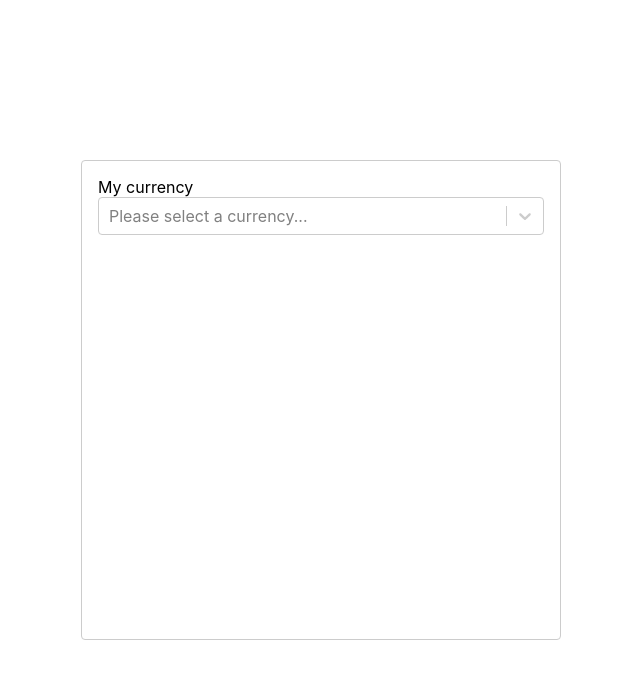
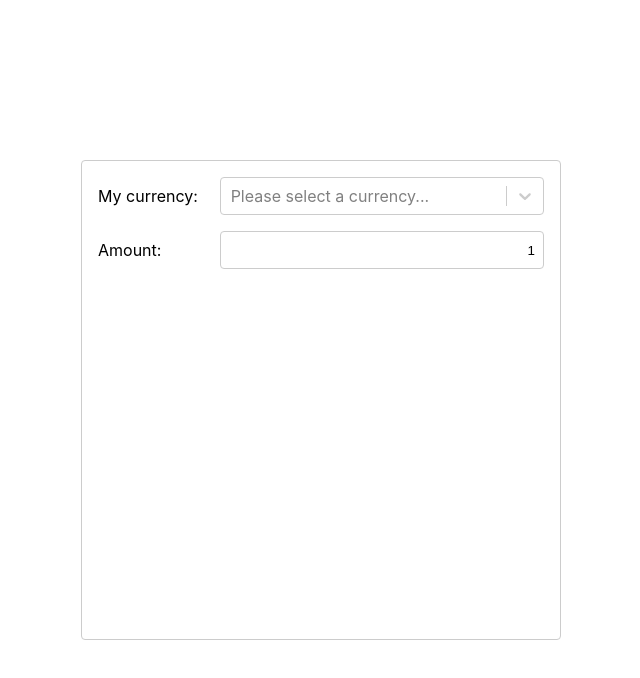
Before and after one commit to euan-gwd/currency-convertor, a React (Create React App) app: page / in a window 1280 px wide. Shown: the top 678 px of the page, without its empty margins (319-959 px from the left). Built offline with nearby package versions, Linux system fonts and the light colour scheme.

Commit message:
Add Amount input

```diff
--- a/src/components/App.css
+++ b/src/components/App.css
@@ -1,4 +1,4 @@
-.App {
+.app {
   display: flex;
   justify-content: center;
   align-items: center;
@@ -6,9 +6,12 @@
   height: 100vh;
   min-width: 100vw;
   min-height: 100vh;
+  font-family: -apple-system, BlinkMacSystemFont, 'Segoe UI', 'Roboto', 'Oxygen', 'Ubuntu', 'Cantarell', 'Fira Sans',
+    'Droid Sans', 'Helvetica Neue', sans-serif;
+  -webkit-font-smoothing: antialiased;
 }
 
-.Container {
+.container {
   background-color: hsl(0, 0%, 100%);
   border-color: hsl(0, 0%, 80%);
   border-radius: 4px;
@@ -18,4 +21,7 @@
   height: 30em;
   box-sizing: border-box;
   padding: 1rem;
+  display: grid;
+  grid-auto-rows: 38px;
+  row-gap: 1rem;
 }
--- a/src/components/App.tsx
+++ b/src/components/App.tsx
@@ -1,12 +1,14 @@
 import React from 'react'
 import CurrencySelect from './CurrencySelect/CurrencySelect'
+import CurrencyAmount from './CurrencyAmount/CurrencyAmount'
 import './App.css'
 
 function App() {
   return (
-    <div className="App">
-      <div className="Container">
+    <div className="app">
+      <div className="container">
         <CurrencySelect />
+        <CurrencyAmount />
       </div>
     </div>
   )
--- /dev/null
+++ b/src/components/CurrencyAmount/CurrencyAmount.tsx
@@ -0,0 +1,11 @@
+import React from 'react'
+import './currencyamountstyle.css'
+
+export default function CurrencyAmount() {
+  return (
+    <div className="currency-amount-container">
+      <label htmlFor="currencyAmount" className="currency-amount-label">{`Amount:`}</label>
+      <input name="currencyAmount" value={1} className="currency-amount-input" />
+    </div>
+  )
+}
--- /dev/null
+++ b/src/components/CurrencyAmount/currencyamountstyle.css
@@ -0,0 +1,29 @@
+.currency-amount-container {
+  display: flex;
+  align-items: center;
+  width: 100%;
+}
+
+.currency-amount-label {
+  flex: 0.4;
+}
+.currency-amount-input {
+  flex: 1;
+  align-items: center;
+  background-color: hsl(0, 0%, 100%);
+  border-color: hsl(0, 0%, 80%);
+  border-radius: 4px;
+  border-style: solid;
+  border-width: 1px;
+  cursor: default;
+  display: flex;
+  flex-wrap: wrap;
+  justify-content: space-between;
+  min-height: 38px;
+  outline: 0 !important;
+  position: relative;
+  transition: all 100ms;
+  box-sizing: border-box;
+  padding: 2px 8px;
+  text-align: end;
+}
--- a/src/components/CurrencySelect/CurrencySelect.tsx
+++ b/src/components/CurrencySelect/CurrencySelect.tsx
@@ -55,14 +55,15 @@ const CustomSelectValue = (props) => (
 
 export default function CurrencySelect() {
   return (
-    <label htmlFor="baseCurrency">
-      My currency
+    <div className="currency-select-container">
+      <label htmlFor="baseCurrency" className="currency-select-label">{`My currency:`}</label>
       <Select
         name="baseCurrency"
         placeholder="Please select a currency..."
         options={options}
         components={{ Option: CustomSelectOption, SingleValue: CustomSelectValue }}
+        className="currency-select"
       />
-    </label>
+    </div>
   )
 }
--- a/src/components/CurrencySelect/currencyselectstyle.css
+++ b/src/components/CurrencySelect/currencyselectstyle.css
@@ -1,3 +1,16 @@
+.currency-select-container {
+  display: flex;
+  align-items: center;
+  width: 100%;
+}
+
+.currency-select-label {
+  flex: 0.75;
+}
+.currency-select {
+  flex: 2;
+}
+
 .option-icon {
   margin-right: 0.25rem;
 }
```
